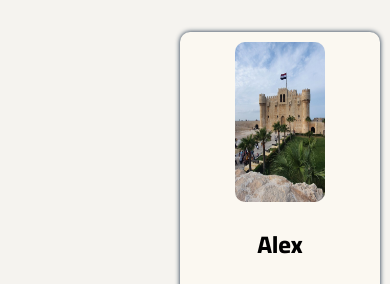
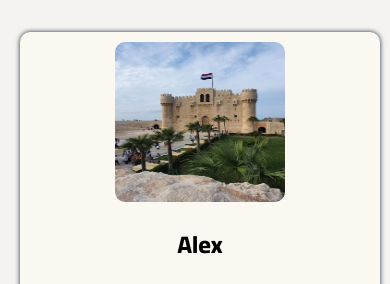
Before and after one commit to amr12866806/alphaa2, a plain HTML site: page index.html in a window 390 px wide. Shown: the part 805-1089 px from the top of the page. Drawn offline with Linux system fonts and the light colour scheme.

Commit message:
Update style.css

```diff
--- a/style/style.css
+++ b/style/style.css
@@ -260,9 +260,4 @@ footer span {
         width: 50%;
     }
 
-    section div {
-        width: 200px;
-
-    }
-
 }
```
